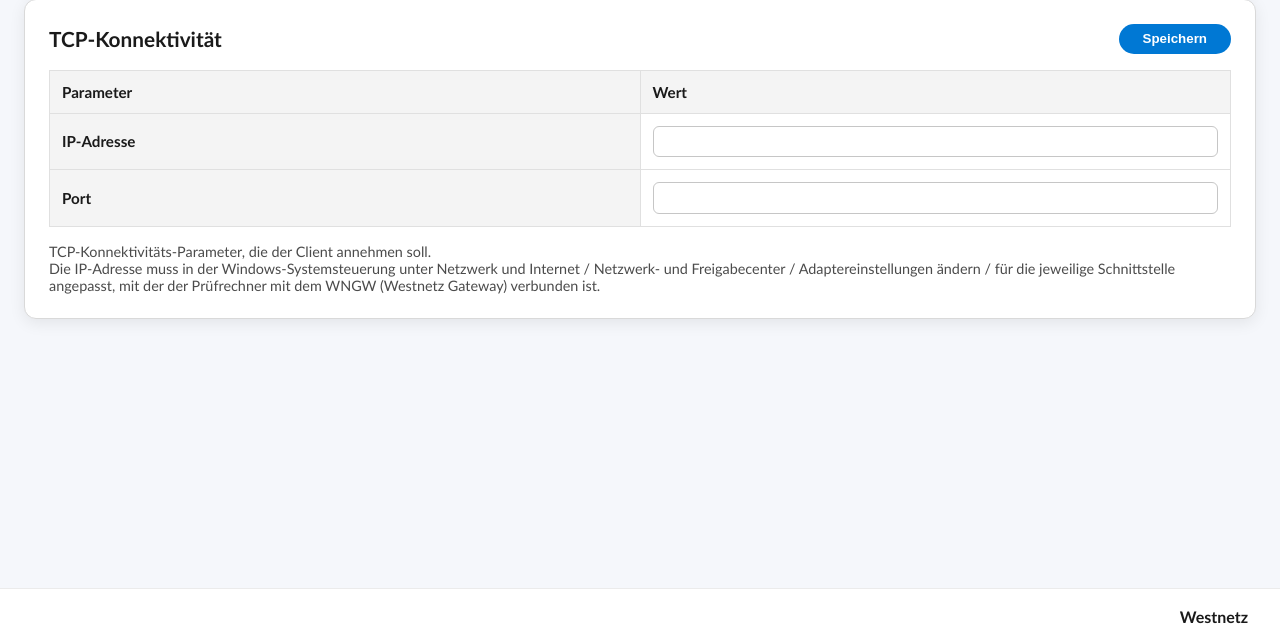
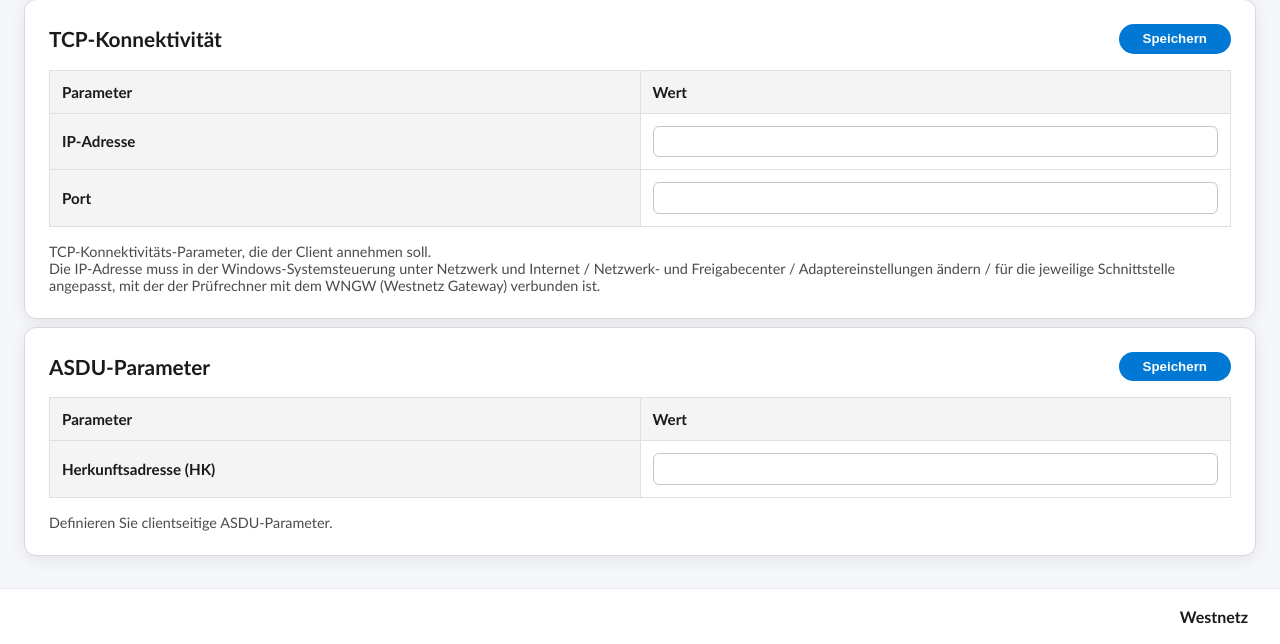
Before and after one commit to RevolutionaryAd67/WNGW-Test-Tool-2.0, a Flask app: page /einstellungen/client in a window 1280 px wide. Shown: the part 592-1236 px from the top of the page. Run offline with Flask 3, Linux system fonts and the light colour scheme.

Commit message:
Update client.html

```diff
--- a/frontend/templates/client.html
+++ b/frontend/templates/client.html
@@ -87,9 +87,34 @@
     <!-- Ende: input-Box "TCP-Konnektivität" -->
 
 
+    <!-- Anfang: input-Box "ASDU-Parameter" -->
+    {% set asdu_columns = [
+        {"key": "parameter", "label": "Parameter", "type": "header"},
+        {"key": "value", "label": "Wert", "type": "input"}
+    ] %}
+
+    {% set asdu_rows = [
+        {"id": "asdu_origin_address_client", "label": "Herkunftsadresse (HK)"}
+    ] %}
+
+    {% set asdu_parameter_box = {
+        "id": "asdu_parameter",
+        "page_key": "einstellungen_client",
+        "title": "ASDU-Parameter",
+        "note": "<p>Definieren Sie clientseitige ASDU-Parameter.</p>",
+        "table": {
+            "columns": asdu_columns,
+            "rows": asdu_rows
+        },
+        "values": input_box_values("einstellungen_client", "asdu_parameter", asdu_columns, asdu_rows)
+    } %}
+    <!-- Ende: input-Box "ASDU-Parameter" -->
+
+
     <!-- Rendern der input-boxes -->
     {{ input_box_component.render(kommunikationspartner_box) }}
     {{ input_box_component.render(tcp_konnektivitaet_box) }}
+    {{ input_box_component.render(asdu_parameter_box) }}
 </div>
 
 
```
